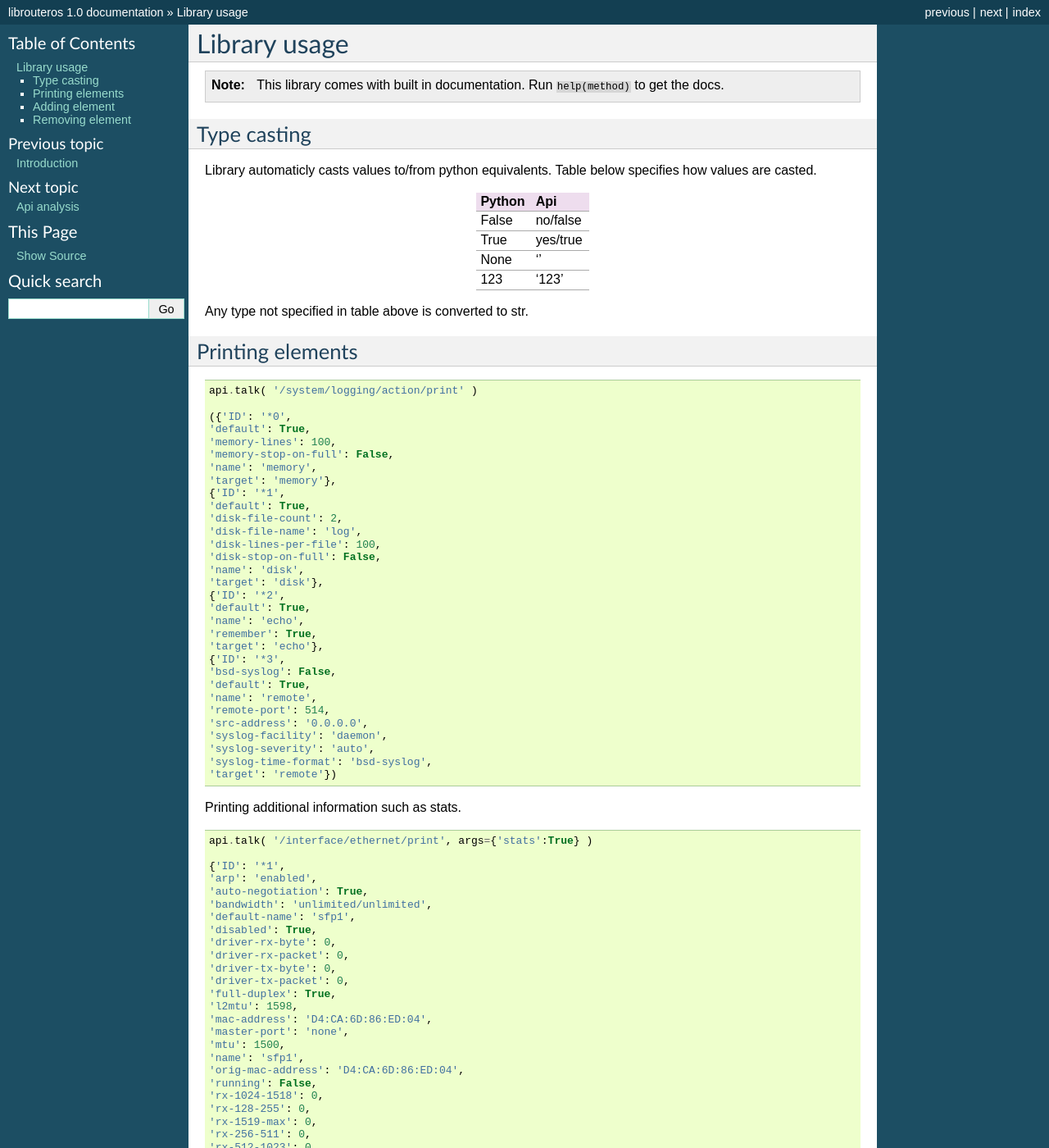
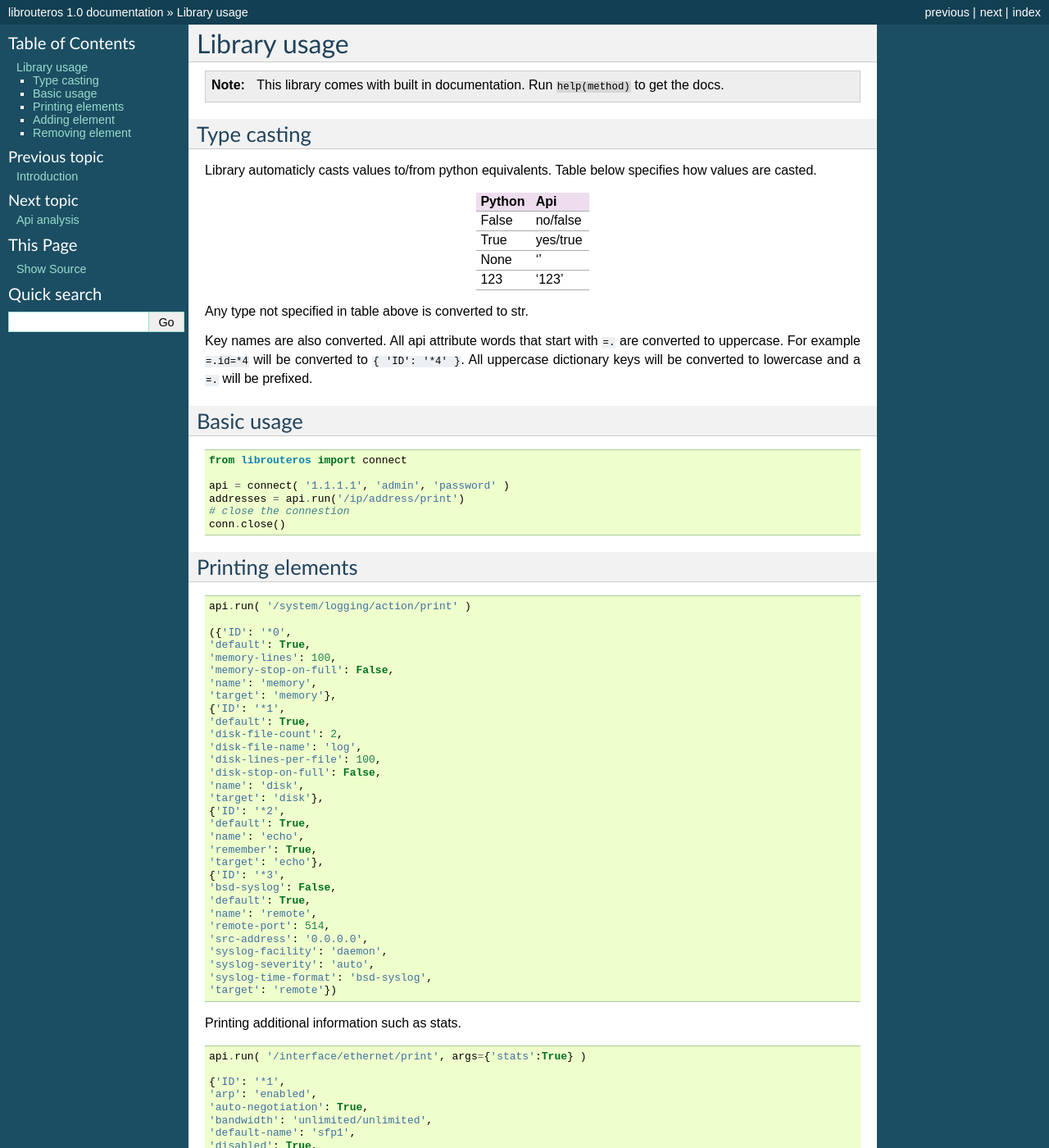
Before and after one commit to hoeseung18k/librouteros-docs, a Sphinx documentation site: the page built from docs/usage.rst, in a window 1280 px wide and 1400 px high. Shown: the whole window at 82% size. Built offline with Sphinx 7.4.7, drawn with Linux system fonts in a browser that asks for light colours.

Commit message:
updated method name from talk to run

```diff
--- a/docs/usage.rst
+++ b/docs/usage.rst
@@ -20,12 +20,27 @@
 
 Any type not specified in table above is converted to str.
 
+Key names are also converted. All api attribute words that start with ``=.`` are converted to uppercase. For example ``=.id=*4`` will be converted to ``{ 'ID': '*4' }``. All uppercase dictionary keys will be converted to lowercase and a ``=.`` will be prefixed.
+
+Basic usage
+-----------
+
+::
+
+    from librouteros import connect
+
+    api = connect( '1.1.1.1', 'admin', 'password' )
+    addresses = api.run('/ip/address/print')
+    # close the connestion
+    conn.close()
+
+
 Printing elements
 -----------------
 
 ::
 
-    api.talk( '/system/logging/action/print' )
+    api.run( '/system/logging/action/print' )
 
     ({'ID': '*0',
     'default': True,
@@ -62,7 +77,7 @@
 Printing additional information such as stats.
 ::
 
-    api.talk( '/interface/ethernet/print', args={'stats':True} )
+    api.run( '/interface/ethernet/print', args={'stats':True} )
 
     {'ID': '*1',
     'arp': 'enabled',
@@ -129,7 +144,7 @@
 ::
 
     data = { 'interface':'ether1', 'address':'172.31.31.1/24' }
-    ID = api.talk( '/ip/address/add', data )
+    ID = api.run( '/ip/address/add', data )
     # get newly created ID
     ID[0]['ret']
     '*23'
@@ -140,4 +155,4 @@
 ::
 
     idlist = ','.join( '*12', '*1' )
-    api.talk( '/ip/address/remove', {'ID':idlist} )
+    api.run( '/ip/address/remove', {'ID':idlist} )
```
